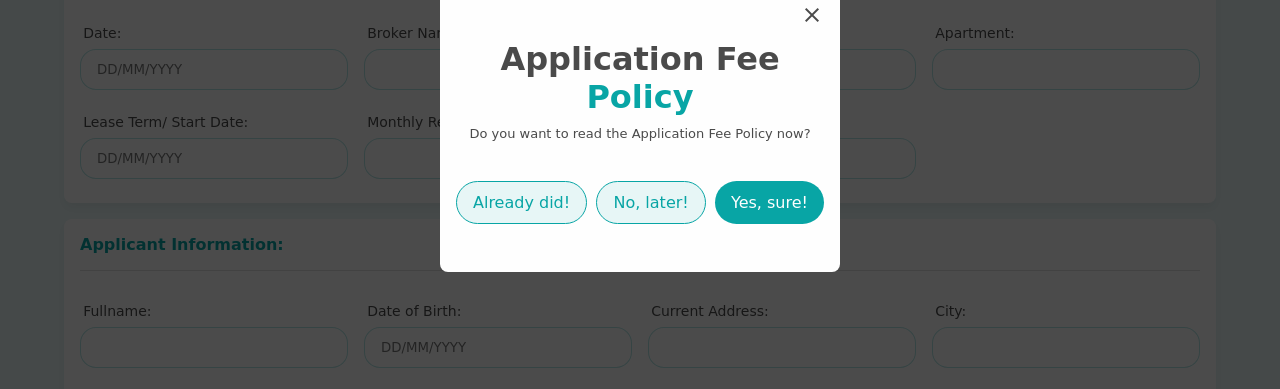
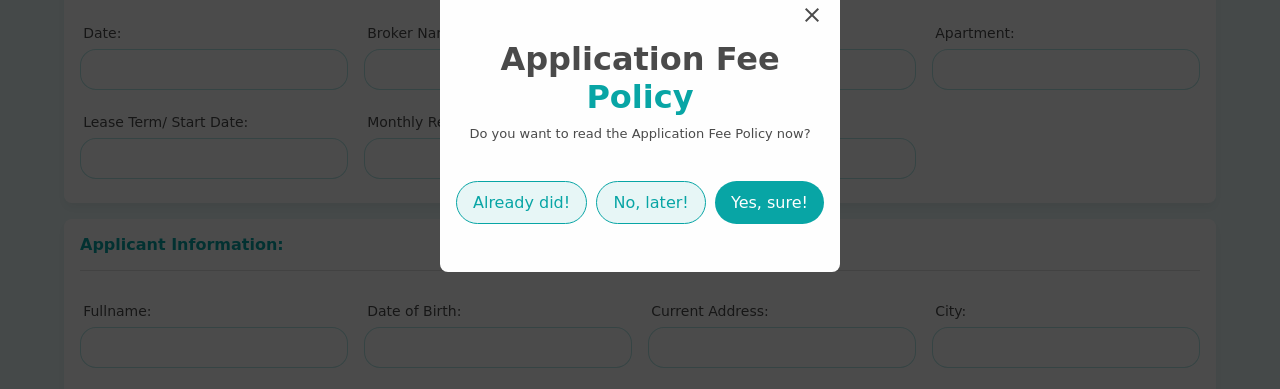
Before and after one commit to Gift-Jackson/Douglas-Elliman, a plain HTML site: page application.html in a window 1280 px wide. Shown: the part 268-657 px from the top of the page. Drawn offline with nearby package versions, Linux system fonts and the light colour scheme; a web font is replaced by a local one.

Commit message:
Update application.html

```diff
--- a/application.html
+++ b/application.html
@@ -78,7 +78,7 @@
                     <div class="form-grid">
                         <div class="input-control">
                             <label for="date">Date:</label>
-                            <input type="text" name="date" id="date" placeholder="DD/MM/YYYY" onfocus="this.type='date'" onblur="this.type='text'" required autocomplete="off">
+                            <input type="text" name="date" id="date" required autocomplete="off">
                         </div>
                         <div class="input-control">
                             <label for="broker_name">Broker Name:</label>
@@ -95,7 +95,7 @@
                         </div>
                         <div class="input-control">
                             <label for="lease_term">Lease Term/ Start Date:</label>
-                            <input type="text" name="lease_term" id="lease_term" placeholder="DD/MM/YYYY" onfocus="this.type='date'" onblur="this.type='text'" required autocomplete="off">
+                            <input type="text" name="lease_term" id="lease_term" required autocomplete="off">
                         </div>
                         <div class="input-control">
                             <label for="rent">Monthly Rent:</label>
@@ -118,7 +118,7 @@
                         </div>
                         <div class="input-control">
                             <label for="dob">Date of Birth:</label>
-                            <input type="text" name="dob" id="dob" placeholder="DD/MM/YYYY" onfocus="this.type='date'" onblur="this.type='text'" required autocomplete="off">
+                            <input type="text" name="dob" id="dob" required autocomplete="off">
                         </div>
                         <div class="input-control">
                             <label for="current_address">Current Address:</label>
```
